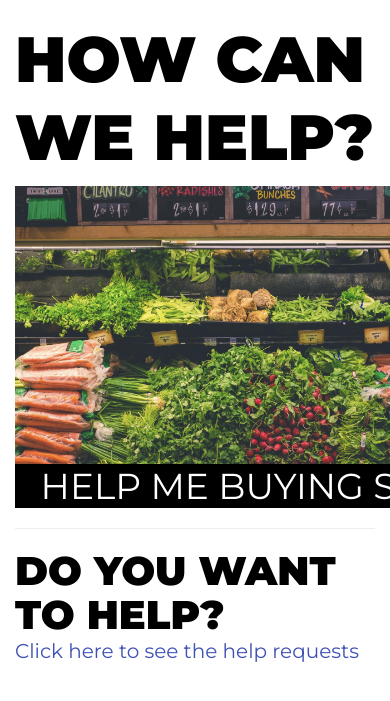
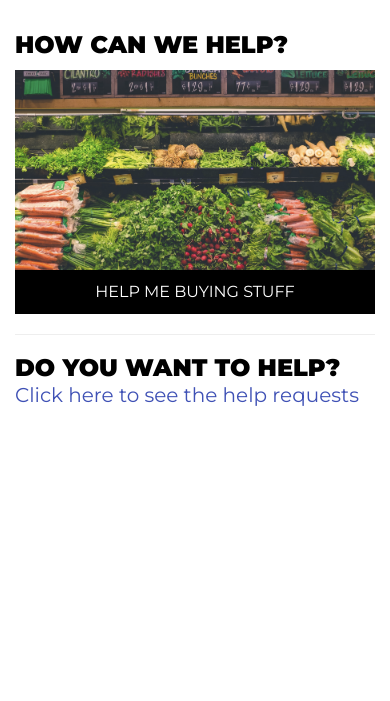
Before and after one commit to hunwalk/request-help, a Yii app: template views/site/index.php in a window 390 px wide; the page is wider, and only the part inside the window is pictured. Shown: the top 701 px of that part. Run offline with PHP 8.4 and a stand-in for Yii, Linux system fonts and the light colour scheme; the template is opened without the code that fills it, so the values that code supplies are empty; some libraries are stand-ins or nearby versions.

Commit message:
feat: kind of responsive design

```diff
--- a/web/css/site.css
+++ b/web/css/site.css
@@ -65,10 +65,13 @@ a {
     display: flex;
     flex-direction: column;
     justify-content: space-between;
+    height: auto;
 }
 
 .request-card-image {
+    width: 100%;
     max-width: 500px;
+    height: auto;
 }
 
 .request-card-footer{
@@ -81,7 +84,7 @@ a {
     font-family: Montserrat, sans-serif;
     font-style: normal;
     font-weight: normal;
-    font-size: 36px;
+    font-size: 24px;
     line-height: 44px;
     text-transform: uppercase;
     color: #FFFFFF;
@@ -108,3 +111,32 @@ a {
     color: #3F51B5;
     margin: 0;
 }
+
+@media screen and (max-width: 600px) {
+    .page-title-logo{
+        font-size: 30px;
+        line-height: 35px;
+        margin-top: 10px;
+        margin-right: 10px;
+        text-align: right;
+    }
+    .page-subtitle-logo{
+        font-size: 14px;
+        line-height: 18px;
+        margin-right: 10px;
+        text-align: right;
+    }
+    .main-title-question{
+        font-size: 24px;
+        line-height: 30px;
+    }
+    .sub-title-question {
+        font-size: 24px;
+    }
+    .request-card-title {
+        font-size: 16px;
+    }
+    .request-card {
+        max-width: 100%;
+    }
+}
```
